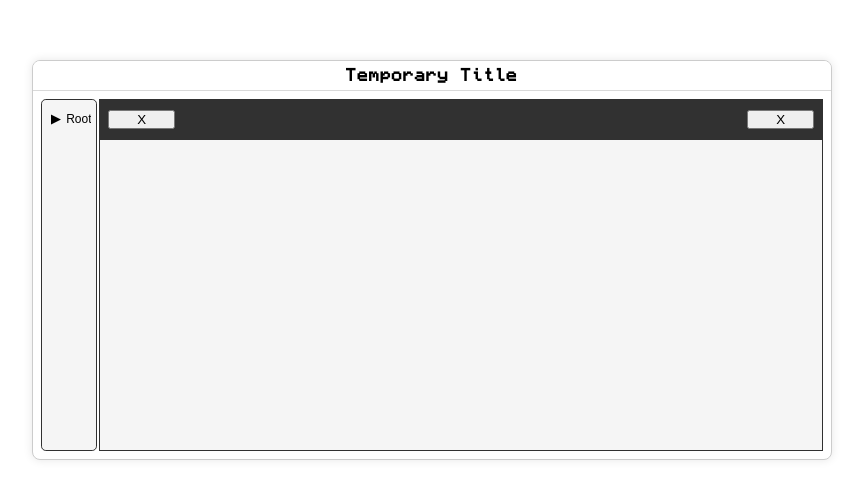
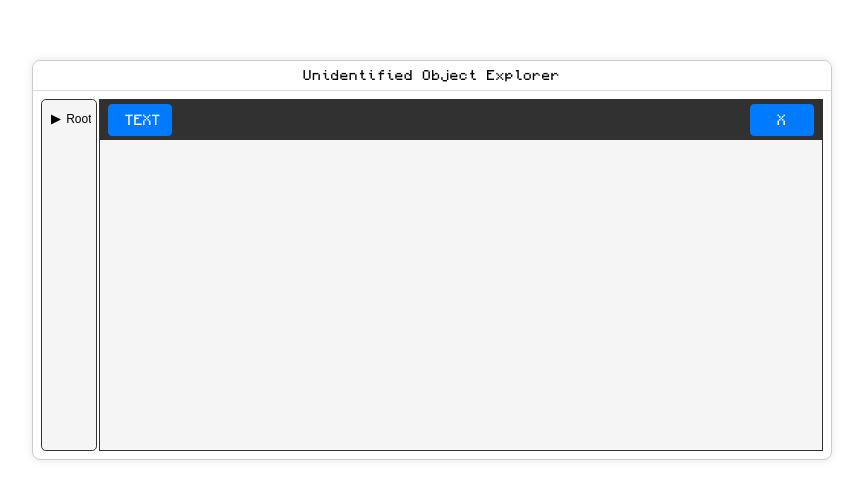
Before and after one commit to noob-heaven/filestation, a Next.js app: page / in a window 1280 px wide. Shown: the part 140-638 px from the top of the page, without its empty margins (368-1231 px from the left). Built offline with nearby package versions, Linux system fonts and the light colour scheme; a web font is replaced by a local one.

Commit message:
feat(button): make button global

```diff
--- a/src/app/globals.css
+++ b/src/app/globals.css
@@ -1,18 +1,25 @@
 :root {
+  /* Background */
   --default-bg: #f5f5f5;
   --window-bg: #f3f3f3;
   --depth-1-bg: #f5f5f5;
 
 
+  /* Font */
   --font-default: "Mabry Pro", "Gotham Bold", "Spline Sans", "Helvetica Neue", "Google Sans", "Work Sans", Arial, sans-serif;
   --font-clear--family: "Iosevka Term Web", --system-ui, --apple-system, sans-serif;
   --font-clear--weight: 400;
   --font-clear--size: 0.75rem;
-  --font-title: "Monocraft", "Mabry Pro", "Gotham Bold", "Spline Sans", "Helvetica Neue", "Google Sans", "Work Sans", Arial, sans-serif;
-  --font-button: "Monocraft", "Mabry Pro", "Gotham Bold", "Spline Sans", "Helvetica Neue", "Google Sans", "Work Sans", Arial, sans-serif;
-
+  --font-title--family: "Monocraft", "Mabry Pro", "Gotham Bold", "Spline Sans", "Helvetica Neue", "Google Sans", "Work Sans", Arial, sans-serif;
+  --font-button--family: "Monocraft", "Mabry Pro", "Gotham Bold", "Spline Sans", "Helvetica Neue", "Google Sans", "Work Sans", Arial, sans-serif;
   --forground-rgb: 0, 0, 0;
 
+  /* Button */
+  --button-normal--text: #ffffff;
+  --button-normal--bg: #007bff;
+  --button-normal--border: #007bff;
+
+  /* Border */
   --weak-border-color: #d9d9d9; /* 약한 테두리 */
   --strong-border-color: #313131; /* 강한 테두리 */
 
@@ -79,8 +86,17 @@ a {
 
 /* NOTE: Unselectable */
 
+/* NOTE: Global Button Styling */
 
-.G-buttonDefault {
-  background-color: --var(--button-default-bg);
-  font-family: var(--font-button);
+button, input[type="button"] {
+  font-family: var(--font-button--family);
+  font-weight: 500;
+  color: var(--button-normal--text);
+  background-color: var(--button-normal--bg);
+  border: 1px solid var(--button-normal--border);
+  border-radius: 4px;
+  padding: 0.5rem 1rem;
+  cursor: pointer;
 }
+
+/* NOTE: Global Button Styling */
--- /dev/null
+++ b/src/components/button/simple/SimpleDefaultButton.tsx
@@ -0,0 +1,18 @@
+import React from 'react';
+
+import { IButtonProps } from '../@types/button.props';
+
+import styles from './simpleButton.module.css';
+
+// TODO: props 줘야댐
+export default function SimpleDefaultButton(props: IButtonProps) {
+
+  const {
+  } = props;
+
+  return (
+    <div className={styles.simpleButtonWrapper} style={props.style}>
+      <button className={styles.defaultButtonStyle}>{props.text}</button>
+    </div>
+  );
+}
--- /dev/null
+++ b/src/components/button/simple/simpleButton.module.css
@@ -0,0 +1,13 @@
+.simpleButtonWrapper {
+  display: flex;
+  justify-content: space-between;
+  align-items: center;
+  flex-direction: column;
+}
+
+.defaultButtonStyle {
+  margin-top: 0.2rem;
+  margin-bottom: 0.2rem;
+  width: 4rem;
+  display: inline-block;
+}
--- a/src/components/window/movable/container/MovableWindowContainer.tsx
+++ b/src/components/window/movable/container/MovableWindowContainer.tsx
@@ -8,7 +8,7 @@ import styles from './movableWindowContainer.module.css';
 import { debug } from '@common/utils/debug';
 import MovableWindowBody from '../body/MovableWindowBody';
 
-const temporaryTitle = 'Temporary Title';
+const temporaryTitle = 'Unidentified Object Explorer';
 
 export default function MovableWindowContainer({
   currentAction,
--- a/src/components/window/movable/right-pane/MovableWindowRight.module.css
+++ b/src/components/window/movable/right-pane/MovableWindowRight.module.css
@@ -25,8 +25,8 @@
 }
 
 .topBarButton {
-  width: 5em;
   margin-top: 0.2rem;
   margin-bottom: 0.2rem;
+  width: 4rem;
   display: inline-block;
 }
--- a/src/components/window/movable/right-pane/MovableWindowRightPane.tsx
+++ b/src/components/window/movable/right-pane/MovableWindowRightPane.tsx
@@ -1,13 +1,14 @@
 import React from 'react';
 
+import SimpleDefaultButton from '@components/button/simple/SimpleDefaultButton';
+
 import styles from './MovableWindowRight.module.css';
+
 export default function MovableWindowRightPane() {
   return (
     <div className={styles.rightPaneStyle}>
       <div className={styles.topBarStyle}>
-        <div className={styles.topBarButtonWrapper}>
-          <button className={styles.topBarButton}>X</button>
-        </div>
+        <SimpleDefaultButton text="TEXT"/>
         <div className={styles.topBarButtonWrapper}>
           <button className={styles.topBarButton}>X</button>
         </div>
--- a/src/components/window/movable/title/MovableWindowTitle.module.css
+++ b/src/components/window/movable/title/MovableWindowTitle.module.css
@@ -13,11 +13,11 @@
 }
 
 .titleItem {
-  font-family: var(--font-title);
+  font-family: var(--font-title--family);
   letter-spacing: 0.05em;
 }
 
 .titleItem.title {
-  font-size: 1rem;
-  font-weight: 700;
+  font-size: 0.8rem;
+  font-weight: 500;
 }
```
Also changed, not shown: src/components/button/@types/button.props.d.ts (added, +7 -0 lines).
